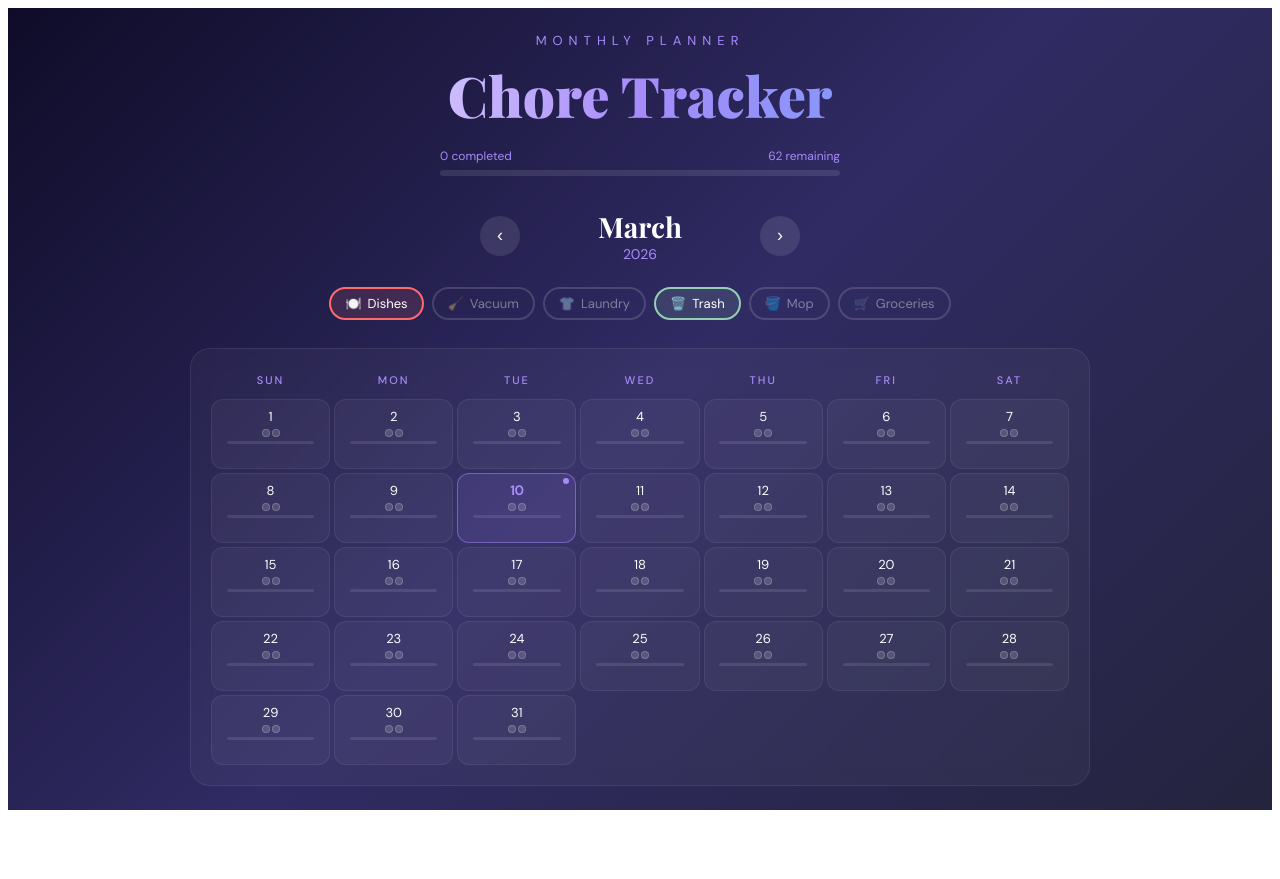
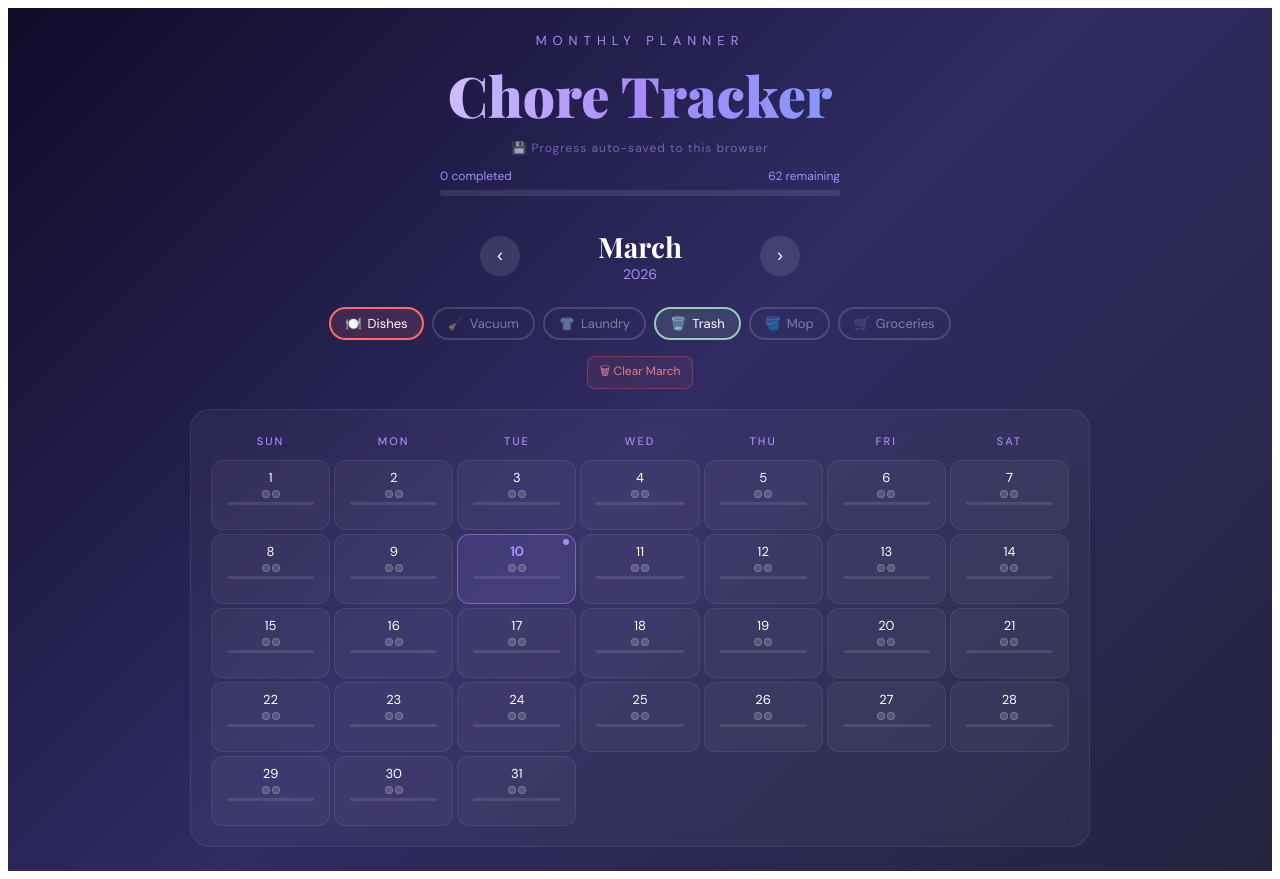
Before and after one commit to itsippis/chore-tracker, a React (Vite) app: page / in a window 1280 px wide. Before the commit the page ends 818 px from the top, so only its background shows below. Built offline with nearby package versions, Linux system fonts and the light colour scheme.

Commit message:
Update to include local storage

```diff
--- a/src/App.jsx
+++ b/src/App.jsx
@@ -1,4 +1,4 @@
-import { useState } from "react";
+import { useState, useEffect } from "react";
 
 const CHORES = [
   { id: 1, name: "Dishes", icon: "🍽️", color: "#FF6B6B" },
@@ -12,20 +12,32 @@ const CHORES = [
 const MONTHS = ["January","February","March","April","May","June","July","August","September","October","November","December"];
 const DAYS = ["Sun","Mon","Tue","Wed","Thu","Fri","Sat"];
 
-function getDaysInMonth(month, year) {
-  return new Date(year, month + 1, 0).getDate();
-}
-function getFirstDay(month, year) {
-  return new Date(year, month, 1).getDay();
+function getDaysInMonth(month, year) { return new Date(year, month + 1, 0).getDate(); }
+function getFirstDay(month, year) { return new Date(year, month, 1).getDay(); }
+
+function useLocalStorage(key, initialValue) {
+  const [value, setValue] = useState(() => {
+    try {
+      const stored = localStorage.getItem(key);
+      return stored ? JSON.parse(stored) : initialValue;
+    } catch { return initialValue; }
+  });
+
+  useEffect(() => {
+    try { localStorage.setItem(key, JSON.stringify(value)); }
+    catch { console.warn("localStorage unavailable"); }
+  }, [key, value]);
+
+  return [value, setValue];
 }
 
 export default function ChoreTracker() {
   const today = new Date();
   const [month, setMonth] = useState(today.getMonth());
   const [year, setYear] = useState(today.getFullYear());
-  const [completed, setCompleted] = useState({});
+  const [completed, setCompleted] = useLocalStorage("chore-completed", {});
+  const [activeChores, setActiveChores] = useLocalStorage("chore-active", [1, 4]);
   const [selectedDay, setSelectedDay] = useState(null);
-  const [activeChores, setActiveChores] = useState([1, 4]);
 
   const daysInMonth = getDaysInMonth(month, year);
   const firstDay = getFirstDay(month, year);
@@ -58,6 +70,15 @@ export default function ChoreTracker() {
     .reduce((a,b) => a+b, 0);
   const totalPossible = daysInMonth * activeChores.length;
 
+  const clearMonth = () => {
+    const prefix = `${year}-${month}-`;
+    setCompleted(prev => {
+      const next = { ...prev };
+      Object.keys(next).forEach(k => { if (k.startsWith(prefix)) delete next[k]; });
+      return next;
+    });
+  };
+
   return (
     <div style={{
       minHeight: "100vh",
@@ -71,25 +92,29 @@ export default function ChoreTracker() {
         * { box-sizing: border-box; }
         .day-cell { transition: all 0.2s ease; cursor: pointer; }
         .day-cell:hover { transform: scale(1.04); z-index: 10; }
-        .chore-dot { transition: all 0.15s; cursor: pointer; }
-        .chore-dot:hover { transform: scale(1.15); }
         .nav-btn { transition: all 0.2s; cursor: pointer; border: none; background: rgba(255,255,255,0.1); color: white; border-radius: 50%; width: 40px; height: 40px; font-size: 18px; display: flex; align-items: center; justify-content: center; }
         .nav-btn:hover { background: rgba(255,255,255,0.25); transform: scale(1.1); }
         .panel-slide { animation: slideIn 0.25s ease; }
         @keyframes slideIn { from { opacity:0; transform: translateY(10px); } to { opacity:1; transform: translateY(0); } }
         .progress-fill { transition: width 0.6s cubic-bezier(0.4,0,0.2,1); }
+        .clear-btn { transition: all 0.2s; cursor: pointer; border: 1px solid rgba(255,100,100,0.3); background: rgba(255,100,100,0.08); color: rgba(255,150,150,0.8); border-radius: 8px; padding: 5px 12px; font-size: 12px; font-family: 'DM Sans', sans-serif; }
+        .clear-btn:hover { background: rgba(255,100,100,0.2); border-color: rgba(255,100,100,0.6); color: #fff; }
         ::-webkit-scrollbar { width: 4px; } ::-webkit-scrollbar-track { background: transparent; } ::-webkit-scrollbar-thumb { background: rgba(255,255,255,0.2); border-radius: 2px; }
       `}</style>
 
-      {/* Header */}
       <div style={{ maxWidth: 900, margin: "0 auto" }}>
+        {/* Header */}
         <div style={{ textAlign: "center", marginBottom: 32 }}>
           <div style={{ fontSize: 13, letterSpacing: 6, color: "#a78bfa", textTransform: "uppercase", marginBottom: 8, fontFamily: "'DM Sans', sans-serif" }}>Monthly Planner</div>
           <h1 style={{ fontFamily: "'Playfair Display', serif", fontSize: "clamp(2rem, 5vw, 3.5rem)", fontWeight: 900, margin: 0, background: "linear-gradient(90deg, #fff, #a78bfa, #60a5fa)", WebkitBackgroundClip: "text", WebkitTextFillColor: "transparent" }}>
             Chore Tracker
           </h1>
+          {/* Saved indicator */}
+          <div style={{ marginTop: 8, fontSize: 12, color: "rgba(167,139,250,0.6)", fontFamily: "'DM Sans', sans-serif", letterSpacing: 1 }}>
+            💾 Progress auto-saved to this browser
+          </div>
           {/* Progress bar */}
-          <div style={{ marginTop: 16, maxWidth: 400, margin: "16px auto 0" }}>
+          <div style={{ marginTop: 12, maxWidth: 400, margin: "12px auto 0" }}>
             <div style={{ display: "flex", justifyContent: "space-between", fontSize: 12, color: "#a78bfa", fontFamily: "'DM Sans', sans-serif", marginBottom: 6 }}>
               <span>{totalDone} completed</span><span>{totalPossible - totalDone} remaining</span>
             </div>
@@ -109,8 +134,8 @@ export default function ChoreTracker() {
           <button className="nav-btn" onClick={nextMonth}>›</button>
         </div>
 
-        {/* Chore legend / toggle */}
-        <div style={{ display: "flex", flexWrap: "wrap", gap: 8, justifyContent: "center", marginBottom: 28 }}>
+        {/* Chore toggles */}
+        <div style={{ display: "flex", flexWrap: "wrap", gap: 8, justifyContent: "center", marginBottom: 16 }}>
           {CHORES.map(c => (
             <button key={c.id} onClick={() => setActiveChores(prev => prev.includes(c.id) ? prev.filter(x => x !== c.id) : [...prev, c.id])}
               style={{ display: "flex", alignItems: "center", gap: 6, padding: "6px 14px", borderRadius: 99, border: `2px solid ${activeChores.includes(c.id) ? c.color : "rgba(255,255,255,0.15)"}`, background: activeChores.includes(c.id) ? `${c.color}22` : "transparent", color: activeChores.includes(c.id) ? "#fff" : "rgba(255,255,255,0.4)", fontSize: 13, fontFamily: "'DM Sans', sans-serif", cursor: "pointer", transition: "all 0.2s" }}>
@@ -119,16 +144,19 @@ export default function ChoreTracker() {
           ))}
         </div>
 
+        {/* Clear month button */}
+        <div style={{ display: "flex", justifyContent: "center", marginBottom: 20 }}>
+          <button className="clear-btn" onClick={clearMonth}>🗑 Clear {MONTHS[month]}</button>
+        </div>
+
         {/* Calendar grid */}
         <div style={{ background: "rgba(255,255,255,0.04)", borderRadius: 20, padding: "20px", backdropFilter: "blur(10px)", border: "1px solid rgba(255,255,255,0.08)" }}>
-          {/* Day headers */}
           <div style={{ display: "grid", gridTemplateColumns: "repeat(7, 1fr)", gap: 4, marginBottom: 8 }}>
             {DAYS.map(d => (
               <div key={d} style={{ textAlign: "center", fontSize: 11, fontFamily: "'DM Sans', sans-serif", fontWeight: 500, color: "#a78bfa", letterSpacing: 2, padding: "4px 0", textTransform: "uppercase" }}>{d}</div>
             ))}
           </div>
 
-          {/* Day cells */}
           <div style={{ display: "grid", gridTemplateColumns: "repeat(7, 1fr)", gap: 4 }}>
             {Array.from({ length: firstDay }, (_, i) => <div key={`empty-${i}`} />)}
             {Array.from({ length: daysInMonth }, (_, i) => {
@@ -139,33 +167,20 @@ export default function ChoreTracker() {
               const sel = selectedDay === day;
               return (
                 <div key={day} className="day-cell" onClick={() => setSelectedDay(sel ? null : day)}
-                  style={{
-                    borderRadius: 12,
-                    padding: "8px 4px",
-                    minHeight: 70,
-                    background: sel ? "rgba(167,139,250,0.2)" : isToday(day) ? "rgba(167,139,250,0.12)" : "rgba(255,255,255,0.04)",
-                    border: `1.5px solid ${sel ? "#a78bfa" : isToday(day) ? "rgba(167,139,250,0.5)" : "rgba(255,255,255,0.07)"}`,
-                    display: "flex", flexDirection: "column", alignItems: "center", gap: 4,
-                    position: "relative",
-                  }}>
+                  style={{ borderRadius: 12, padding: "8px 4px", minHeight: 70, background: sel ? "rgba(167,139,250,0.2)" : isToday(day) ? "rgba(167,139,250,0.12)" : "rgba(255,255,255,0.04)", border: `1.5px solid ${sel ? "#a78bfa" : isToday(day) ? "rgba(167,139,250,0.5)" : "rgba(255,255,255,0.07)"}`, display: "flex", flexDirection: "column", alignItems: "center", gap: 4, position: "relative" }}>
                   <div style={{ fontSize: 13, fontWeight: isToday(day) ? 700 : 400, fontFamily: "'DM Sans', sans-serif", color: isToday(day) ? "#a78bfa" : "#fff" }}>
                     {day}
                     {isToday(day) && <span style={{ position: "absolute", top: 4, right: 6, width: 6, height: 6, borderRadius: "50%", background: "#a78bfa", display: "block" }} />}
                   </div>
-                  {/* Mini dots for active chores */}
                   {activeChores.length > 0 && (
                     <div style={{ display: "flex", flexWrap: "wrap", gap: 2, justifyContent: "center", maxWidth: 48 }}>
                       {activeChores.map(id => {
                         const chore = CHORES.find(c => c.id === id);
                         const done = completed[`${year}-${month}-${day}-${id}`];
-                        return (
-                          <div key={id} title={chore.name}
-                            style={{ width: 8, height: 8, borderRadius: "50%", background: done ? chore.color : "rgba(255,255,255,0.15)", border: `1px solid ${done ? chore.color : "rgba(255,255,255,0.2)"}`, transition: "all 0.2s" }} />
-                        );
+                        return <div key={id} title={chore.name} style={{ width: 8, height: 8, borderRadius: "50%", background: done ? chore.color : "rgba(255,255,255,0.15)", border: `1px solid ${done ? chore.color : "rgba(255,255,255,0.2)"}`, transition: "all 0.2s" }} />;
                       })}
                     </div>
                   )}
-                  {/* Progress mini bar */}
                   {total > 0 && (
                     <div style={{ width: "80%", height: 3, background: "rgba(255,255,255,0.1)", borderRadius: 99, overflow: "hidden" }}>
                       <div style={{ height: "100%", width: `${pct * 100}%`, background: allDone ? "#4ECDC4" : "linear-gradient(90deg, #a78bfa, #60a5fa)", borderRadius: 99, transition: "width 0.3s" }} />
@@ -196,14 +211,7 @@ export default function ChoreTracker() {
                   const done = !!completed[`${year}-${month}-${selectedDay}-${id}`];
                   return (
                     <button key={id} onClick={() => toggleChore(selectedDay, id)}
-                      style={{
-                        display: "flex", alignItems: "center", gap: 10, padding: "14px 16px", borderRadius: 14,
-                        background: done ? `${chore.color}28` : "rgba(255,255,255,0.05)",
-                        border: `2px solid ${done ? chore.color : "rgba(255,255,255,0.12)"}`,
-                        color: done ? "#fff" : "rgba(255,255,255,0.5)", cursor: "pointer",
-                        transition: "all 0.2s", fontFamily: "'DM Sans', sans-serif", fontSize: 15, fontWeight: 500,
-                        textAlign: "left",
-                      }}>
+                      style={{ display: "flex", alignItems: "center", gap: 10, padding: "14px 16px", borderRadius: 14, background: done ? `${chore.color}28` : "rgba(255,255,255,0.05)", border: `2px solid ${done ? chore.color : "rgba(255,255,255,0.12)"}`, color: done ? "#fff" : "rgba(255,255,255,0.5)", cursor: "pointer", transition: "all 0.2s", fontFamily: "'DM Sans', sans-serif", fontSize: 15, fontWeight: 500, textAlign: "left" }}>
                       <span style={{ fontSize: 22 }}>{chore.icon}</span>
                       <span style={{ flex: 1 }}>{chore.name}</span>
                       <span style={{ fontSize: 16 }}>{done ? "✓" : "○"}</span>
```
